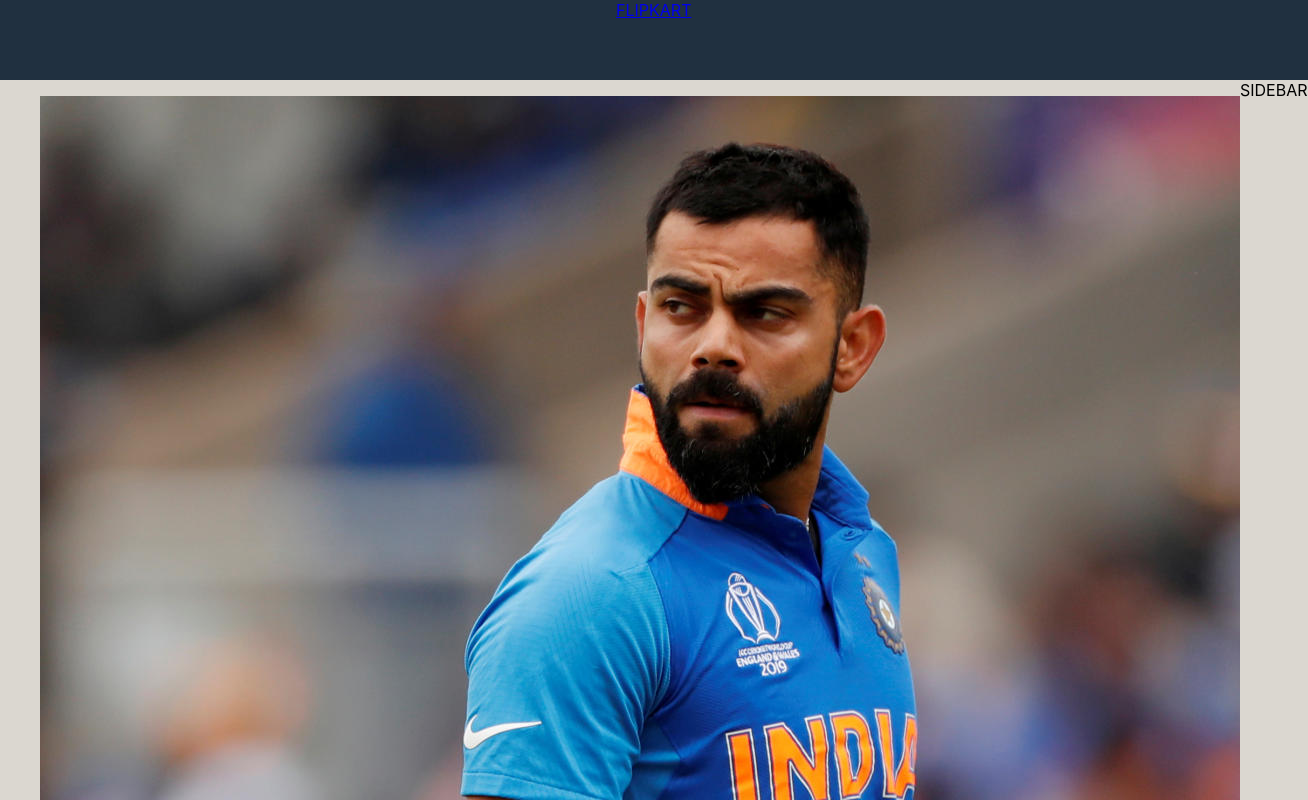
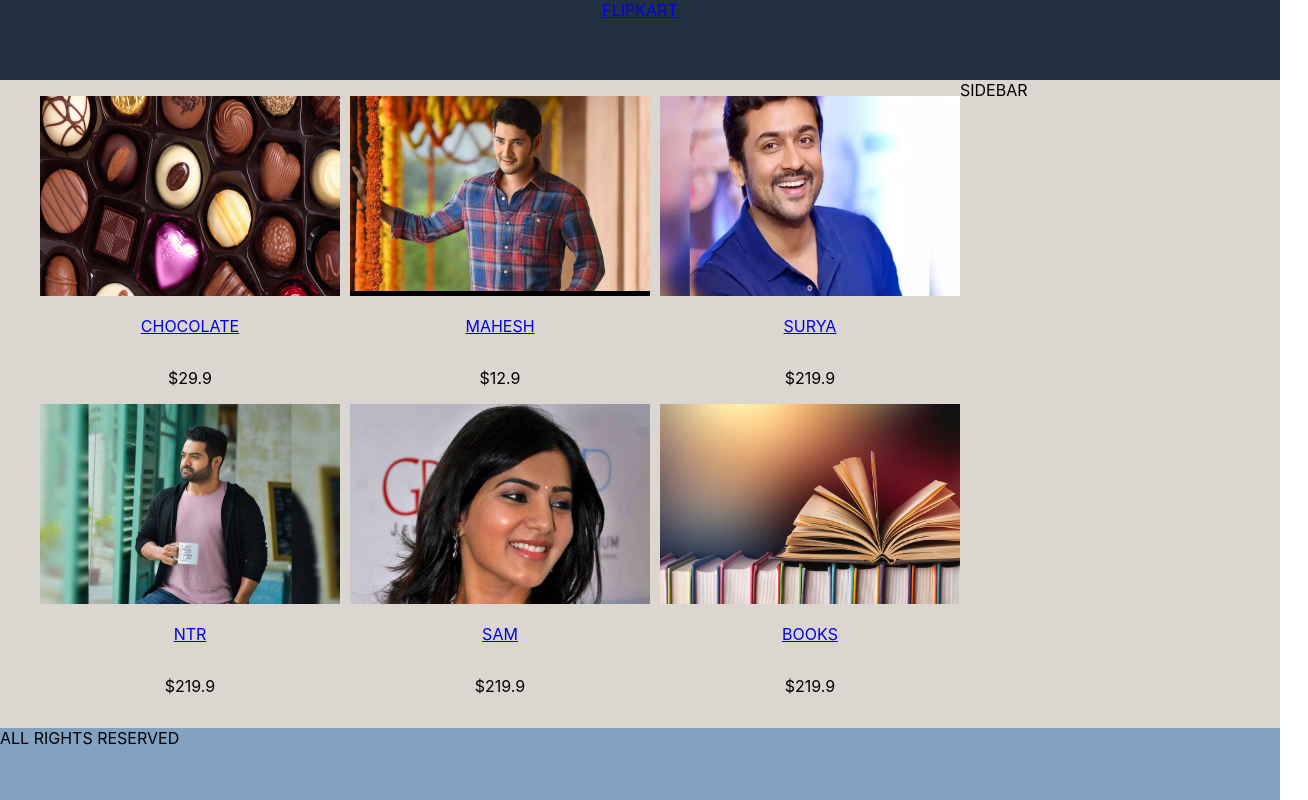
Before and after one commit to kogantimounika/shopper, a React (Create React App) app: page / in a window 1280 px wide. Shown: the top 800 px of the page, 1308 px wide, since content can reach past the window. Built offline with nearby package versions, Linux system fonts and the light colour scheme.

Commit message:
Added products

```diff
--- a/src/components/Container.css
+++ b/src/components/Container.css
@@ -43,11 +43,24 @@
     grid-area: main;
     background-color: rgb(219, 215, 208);
     display: flex;
+
+
 }
 .footer {
   grid-area: footer;
   background-color: #83a1c0;
   display: flex;
+  flex-wrap:wrap;
+}
+
+.mainContent{
+  display: flex;
+  flex: 3 60rem;
+}
+
+.sideBar{
+  display: flex;
+  flex:1 20rem;
 }
 
 
--- a/src/components/Products/Product.js
+++ b/src/components/Products/Product.js
@@ -1,39 +1,25 @@
-// import React, { Component } from 'react';
-// export default class Product extends Component {
-//     constructor(props) {
-//         super(props);
-//     }
-//     render() {
-//         return (
-//             <div>
-
-
-//             </div>
-//         )
-//     }
-// }
-
-
 import React, { Component } from 'react';
+import './Product.css'
 
 class Product extends Component {
     constructor(props) {
         super(props);
-
     }
     render() {
         const prods=this.props.products;
+        console.log(prods)
         return (
             <div>
-                <ul>
+                <ul className="products">
                     {this.props.products.map((product)=>(
                         <li key={product.id}>
-                            <div>
+                            <div className="image-div">
                             <a href="#">
                                 <img src={require(`./Images/${product.image}`)}
                                      alt={product.title}></img>
                                 <p>{product.title}</p>
                             </a>
+                            <p>${product.price}</p>
                             </div>
                         </li>
                     ))}
--- a/src/data.json
+++ b/src/data.json
@@ -3,8 +3,8 @@
         {
             "_id":"dress1",
             "image":"images.jpg",
-            "title":"Sachin Tendulkar",
-            "description":"GOD",
+            "title":"CHOCOLATE",
+            "description":"Sweet",
             "availableSizes":["X","L","XL","XXL"],
             "price":29.9
         },
@@ -35,16 +35,16 @@
             {
                 "_id":"dress5",
                 "image":"images4.jpg",
-                "title":"STEVE SMITH",
-                "description":"ROCK",
+                "title":"SAM",
+                "description":"Cute",
                 "availableSizes":["X","L","XL","XXL"],
                 "price":219.9
                 },
                 {
                     "_id":"dress6",
                     "image":"images5.jpg",
-                    "title":"ROHIT SHARMA",
-                    "description":"HITMAN",
+                    "title":"BOOKS",
+                    "description":"Interesting Stories",
                     "availableSizes":["X","L","XL","XXL"],
                     "price":219.9
                     }
```
Also changed, not shown: src/components/Products/Images/images.jpg.
